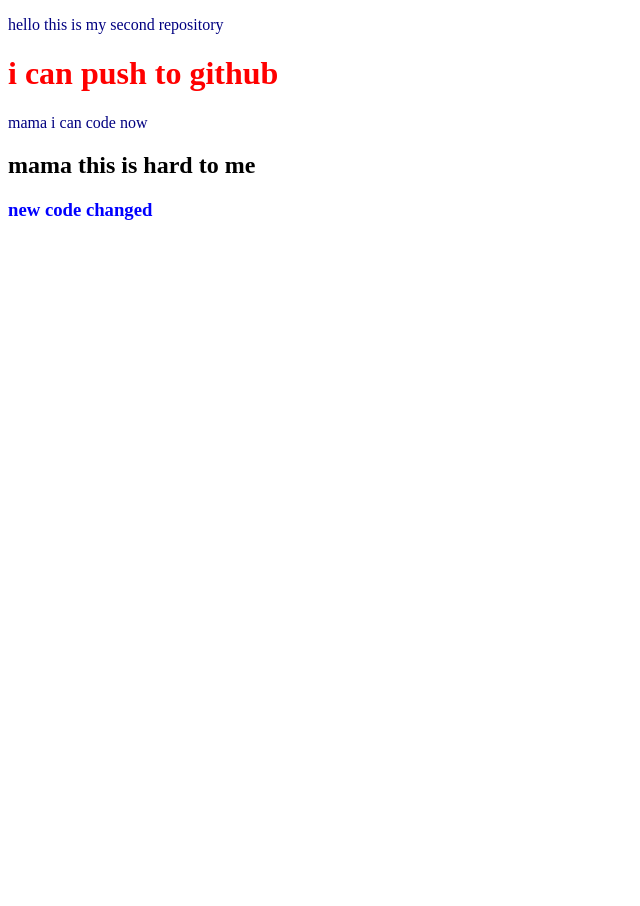
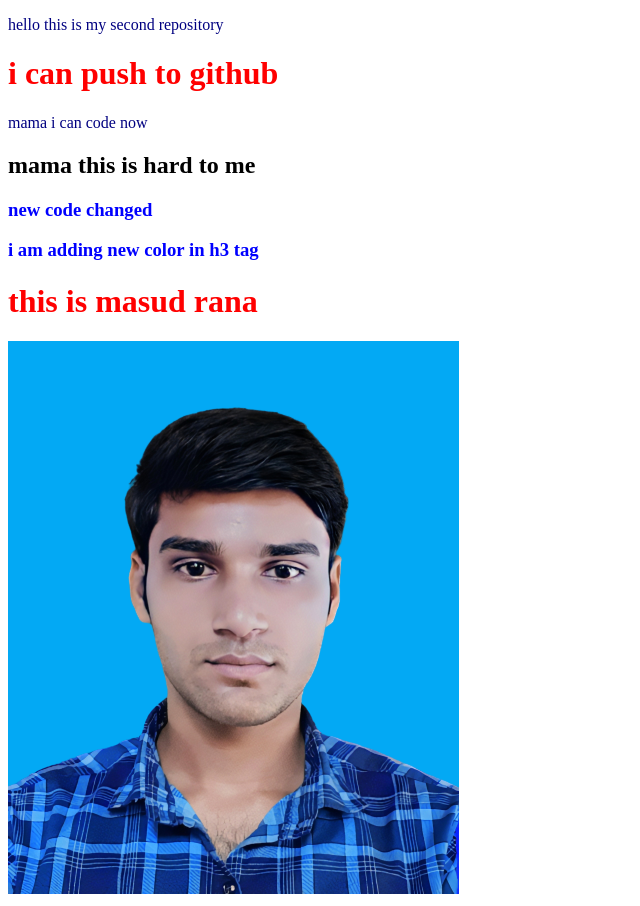
Before and after one commit to mkmasudrana806/new-my-second-repo, a plain HTML site: page index.html in a window 1280 px wide. Shown: the whole page, without its empty margins (0-640 px from the left). Before the commit the page ends 800 px from the top, so only its background shows below. Drawn offline with Linux system fonts and the light colour scheme.

Commit message:
photo add

```diff
--- a/index.html
+++ b/index.html
@@ -13,5 +13,9 @@
     <p>mama i can code now</p>
     <h2>mama this is hard to me</h2>
     <h3>new code changed</h3>
+    <h3>i am adding new color in h3 tag</h3>
+    <h1>this is masud rana</h1>
+   <img src="/for_id_card-removebg-preview.png" alt="">
+
 </body>
 </html>
```
Also changed, not shown: for_id_card-removebg-preview.png (added).
